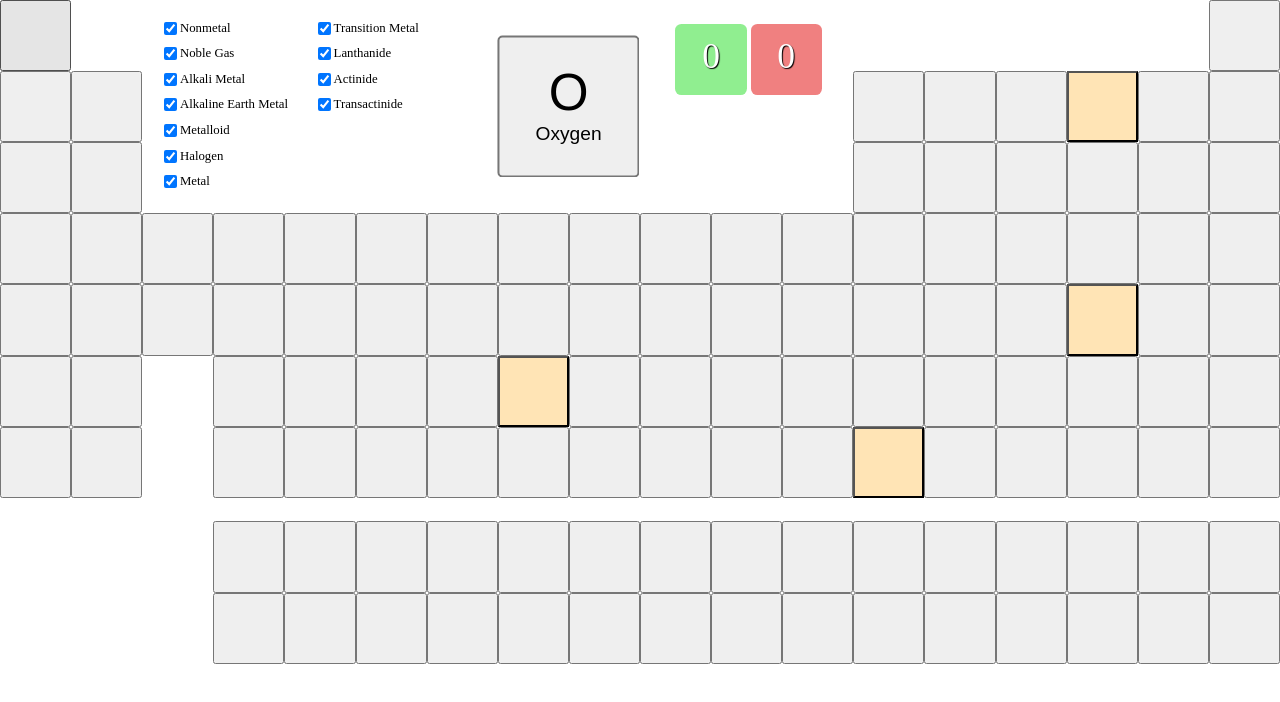
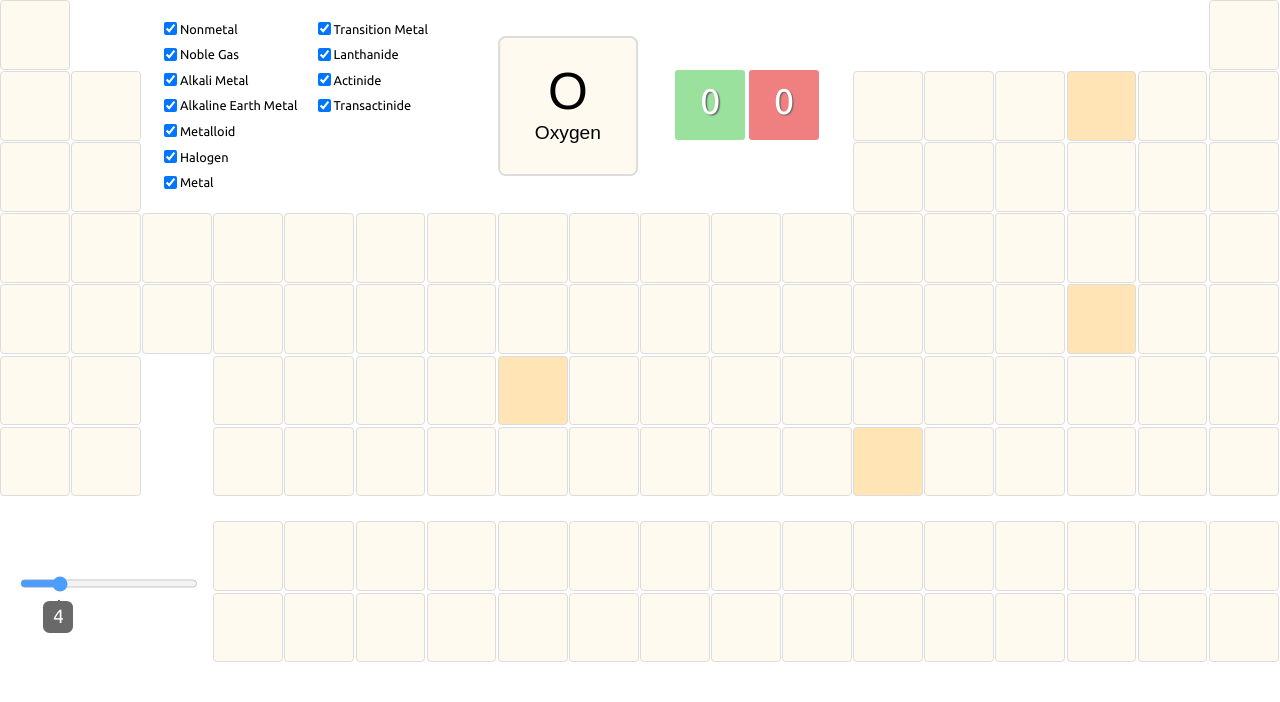
Before and after one commit to viniciusgodim/periodicdev, a plain HTML site: page index.html in a window 1280 px wide. Drawn offline with Linux system fonts and the light colour scheme.

Commit message:
Add files via upload

```diff
--- a/index.html
+++ b/index.html
@@ -3,6 +3,7 @@
 
 <head>
   <meta charset="utf-8" />
+  <link href="https://fonts.googleapis.com/css2?family=Ubuntu&display=swap" rel="stylesheet">
   <link rel="stylesheet" href="styles.css">
   <script src="main.js">
   </script>
@@ -16,6 +17,10 @@
   </div>
   <button id="correctSquare" class="square"></button>
   <div id="table"></div>
+  <div class="rangeWrap">
+    <input type="range" min=2 max=12 value=4 class="slider" id="numberOfOptionsSlider">
+    <output class="bubble"></output>
+  </div>
 </body>
 
 </html>
--- a/main.js
+++ b/main.js
@@ -24,6 +24,15 @@ function getRandomArrayElements(arr, count) {
     shuffled[i] = temp;
   }
   return shuffled.slice(min);
+}
+
+function setBubble(range, bubble) {
+  const val = range.value;
+  const min = range.min ? range.min : 0;
+  const max = range.max ? range.max : 100;
+  const newVal = Number(((val - min) * 100) / (max - min));
+  bubble.innerHTML = val;
+  bubble.style.left = `calc(${newVal}% + (${8 - newVal * 0.15}px))`;
 }
 
 function fillSquare(Element, AtomicNumber, showNumbers) {
@@ -91,9 +100,6 @@ function generateGame() {
   }
 }
 
-var data;
-var options = [];
-
 function unique(value, index, self) {
   return self.indexOf(value) === index;
 }
@@ -106,13 +112,16 @@ function buildOptions() {
     }
   });
   totalOptions.shift();
-  numberOfOptions = 4;
+  numberOfOptions = numberOfOptionsRange.value;
   if (totalOptions.length < numberOfOptions) {
     numberOfOptions = totalOptions.length;
   }
 }
 
+var data;
+var options = [];
 var numberOfOptions;
+var numberOfOptionsRange;
 
 function main() {
   fetchJSONFile('periodic.json', function(dataArgument) {
@@ -131,6 +140,16 @@ function main() {
       label.appendChild(elementTypeSpan);
       document.getElementById("checkBoxes").appendChild(label);
     }
+    numberOfOptionsRange = document.querySelector("input[type=range]");
+    numberOfOptionsBubble = document.querySelector(".bubble");
+    setBubble(numberOfOptionsRange, numberOfOptionsBubble);
+    numberOfOptionsRange.addEventListener("input", () => {
+      setBubble(numberOfOptionsRange, numberOfOptionsBubble);
+    });
+    numberOfOptionsRange.addEventListener('change', function() {
+      generateGame();
+      numberOfOptionsRange.blur();
+    });
     var checkBoxes = document.querySelectorAll("input[type=checkbox]");
     checkBoxes.forEach(checkBox => {
       checkBox.addEventListener('change', function() {
@@ -154,7 +173,7 @@ function main() {
     });
     for (var entry of data) {
       var square = document.createElement('button');
-      size = 100 / 18
+      size = 5.555
       square.style.position = "absolute";
       if (entry.Group != null) {
         square.style.left = size * (entry.Group - 1) + 'vw';
--- a/styles.css
+++ b/styles.css
@@ -1,3 +1,7 @@
+html {
+  font-family: "Ubuntu"
+}
+
 #checkBoxes {
   position: absolute;
   display: grid;
@@ -21,7 +25,6 @@
 #checkBoxes div {
   display: inline-block;
   vertical-align: middle;
-  font-family: "Ubuntu";
   font-size: 1vw;
 }
 
@@ -33,8 +36,11 @@
 }
 
 button {
-  width: 5.555vw;
-  height: 5.555vw;
+  width: 5.455vw;
+  height: 5.455vw;
+  border: 0.05vw solid Gainsboro;
+  border-radius: 0.3vw;
+  background-color: FloralWhite;
 }
 
 button>* {
@@ -74,33 +80,73 @@ button .AtomicMass {
   display: inline-block;
   position: absolute;
   left: 52.7725vw;
-  top: 1.85166vw;
+  top: 5.455vw;
 }
 
 .scoreContainer {
   position: relative;
   display: inline-block;
-  border-radius: 0.5vw;
-  width: 5.555vw;
-  height: 5.555vw;
+  border-radius: 0.25vw;
+  width: 5.455vw;
+  height: 5.455vw;
 }
 
 .scoreContainer .score {
   position: absolute;
-  font-family: "Ubuntu";
   font-size: 2.7775vw;
   color: white;
   display: inline-block;
   top: 45%;
   left: 50%;
   transform: translate(-50%, -50%);
-  text-shadow: 1px 1px 1px #000000;
+  text-shadow: 0.1vw 0.1vw 0.1vw DimGrey;
 }
 
 #correctScoreContainer {
-  background-color: LightGreen;
+  background-color: #9AE19D;
 }
 
 #incorrectScoreContainer {
   background-color: LightCoral;
 }
+
+.rangeWrap {
+  position: absolute;
+  width: 13.8875vw;
+  left: 1.38875vw;
+  top: 44.44vw;
+  margin: 0;
+}
+
+.slider {
+  position: absolute;
+  width: 100%;
+  height: 2vw;
+  outline: none;
+  opacity: 0.7;
+  -webkit-transition: .2s;
+  transition: opacity .2s;
+}
+
+.slider:hover {
+  opacity: 1;
+}
+
+.bubble {
+  background: DimGrey;
+  font-size: 1.5vw;
+  color: white;
+  padding: 0.35vw 0.75vw;
+  position: absolute;
+  border-radius: 0.5vw;
+  transform: translate(-50%,+100%);
+}
+.bubble::after {
+  content: "";
+  position: absolute;
+  width: 2px;
+  height: 2px;
+  background: DimGrey;
+  top: -1px;
+  left: 50%;
+}
```
